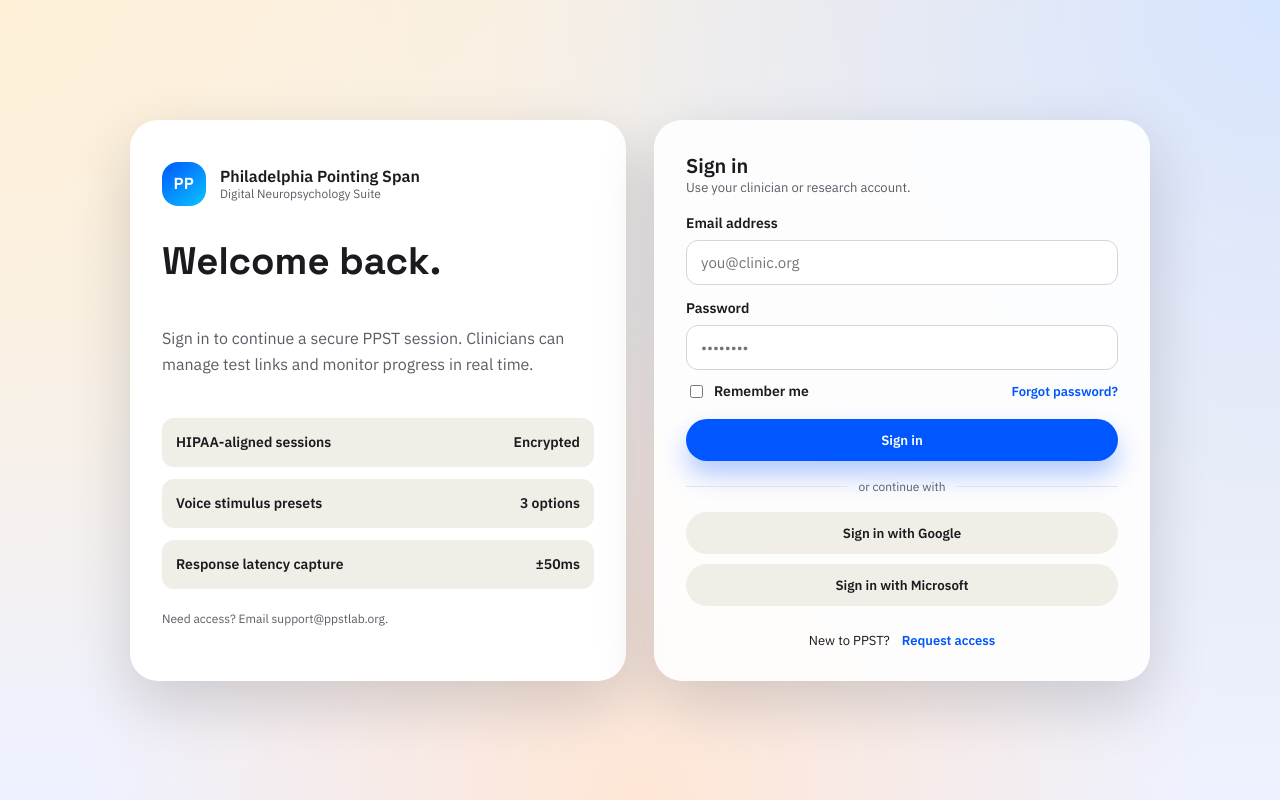
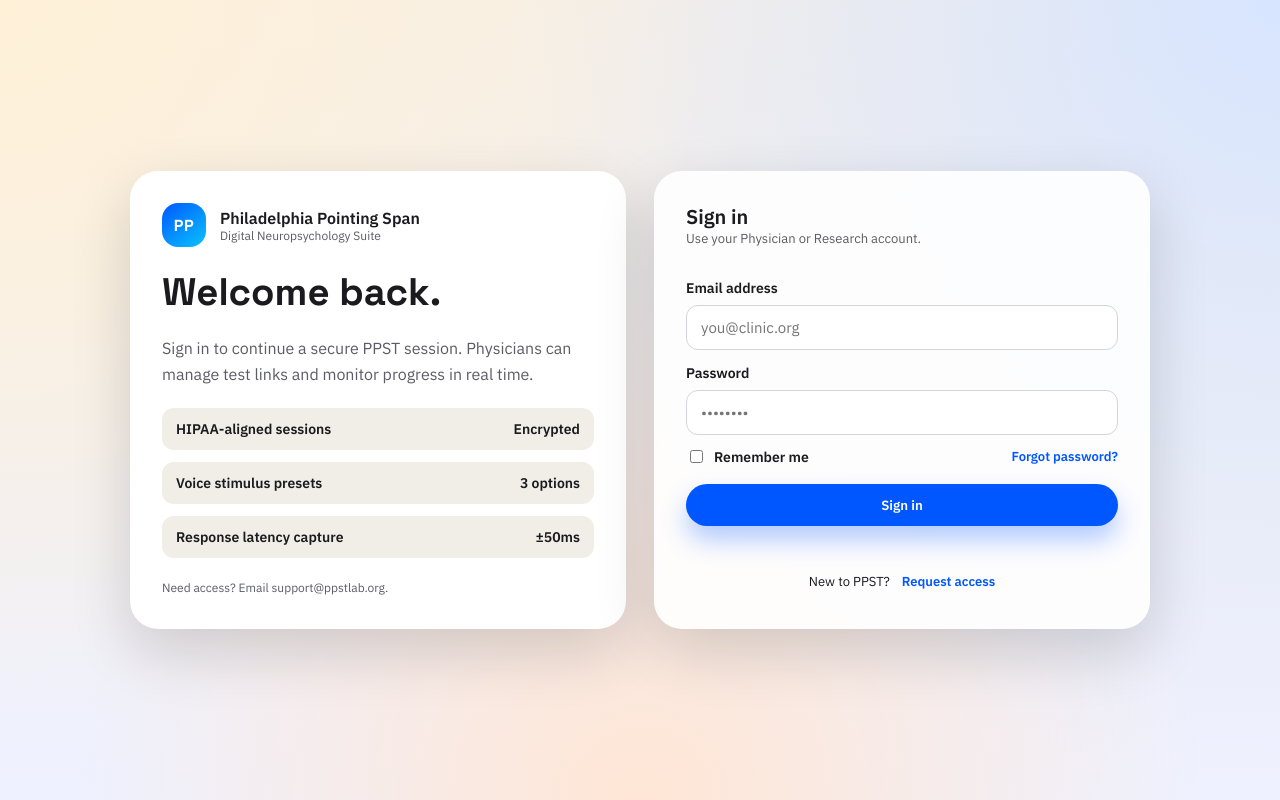
Before and after one commit to Senior-Year-Project-Team/cogniflow, a Python web app: template ppst/templates/ppst/login.html in a window 1280 px wide. Run offline with Jinja, Linux system fonts and the light colour scheme; the template is opened without the code that fills it, so the values that code supplies are empty.

Commit message:
Update PPST templates

```diff
--- a/ppst/templates/ppst/login.html
+++ b/ppst/templates/ppst/login.html
@@ -229,7 +229,7 @@
         </div>
         <h1>Welcome back.</h1>
         <p>
-          Sign in to continue a secure PPST session. Clinicians can manage test
+          Sign in to continue a secure PPST session. Physicians can manage test
           links and monitor progress in real time.
         </p>
         <div class="feature-list">
@@ -253,7 +253,7 @@
         <div>
           <div style="font-weight: 700; font-size: 20px">Sign in</div>
           <div style="font-size: 13px; color: var(--muted)">
-            Use your clinician or research account.
+            Use your Physician or Research account.
           </div>
         </div>
         <form>
@@ -276,13 +276,6 @@
             Sign in
           </button>
         </form>
-
-        <div class="divider">or continue with</div>
-        <div class="sso">
-          <button class="btn btn-secondary" type="button">Sign in with Google</button>
-          <button class="btn btn-secondary" type="button">Sign in with Microsoft</button>
-        </div>
-
         <div class="row" style="justify-content: center; margin-top: 8px">
           <span>New to PPST?</span>
           <a href="#">Request access</a>
--- a/ppst/templates/ppst/patient_access.html
+++ b/ppst/templates/ppst/patient_access.html
@@ -306,7 +306,6 @@
             <select id="sensory" name="sensory" required>
               <option value="">Select presentation mode</option>
               <option value="visual_audio">Visual + Audio (Recommended)</option>
-              <option value="visual_only">Visual Only</option>
               <option value="audio_enhanced">Audio Enhanced (Larger Text + Audio)</option>
             </select>
             <div class="input-hint">
```
Also changed, not shown: ppst/templates/ppst/index.html (+10 -10 lines).
